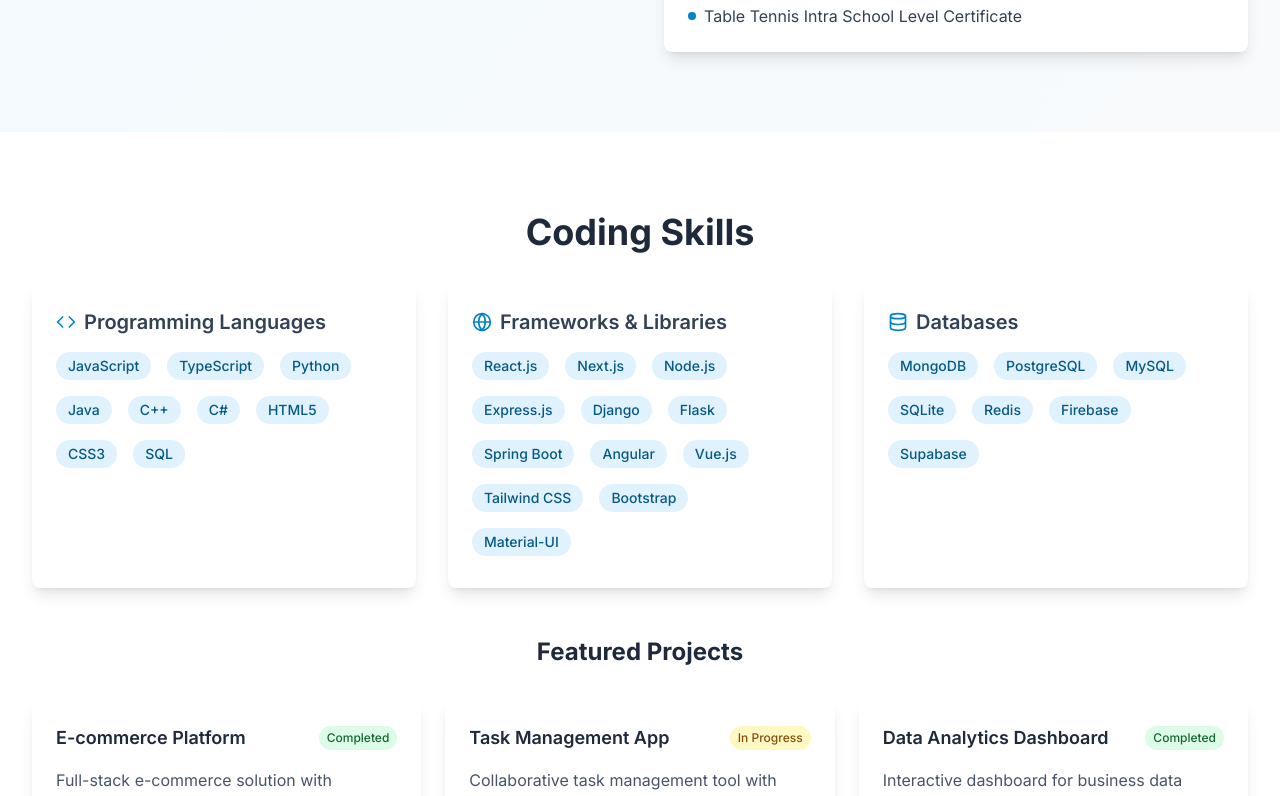
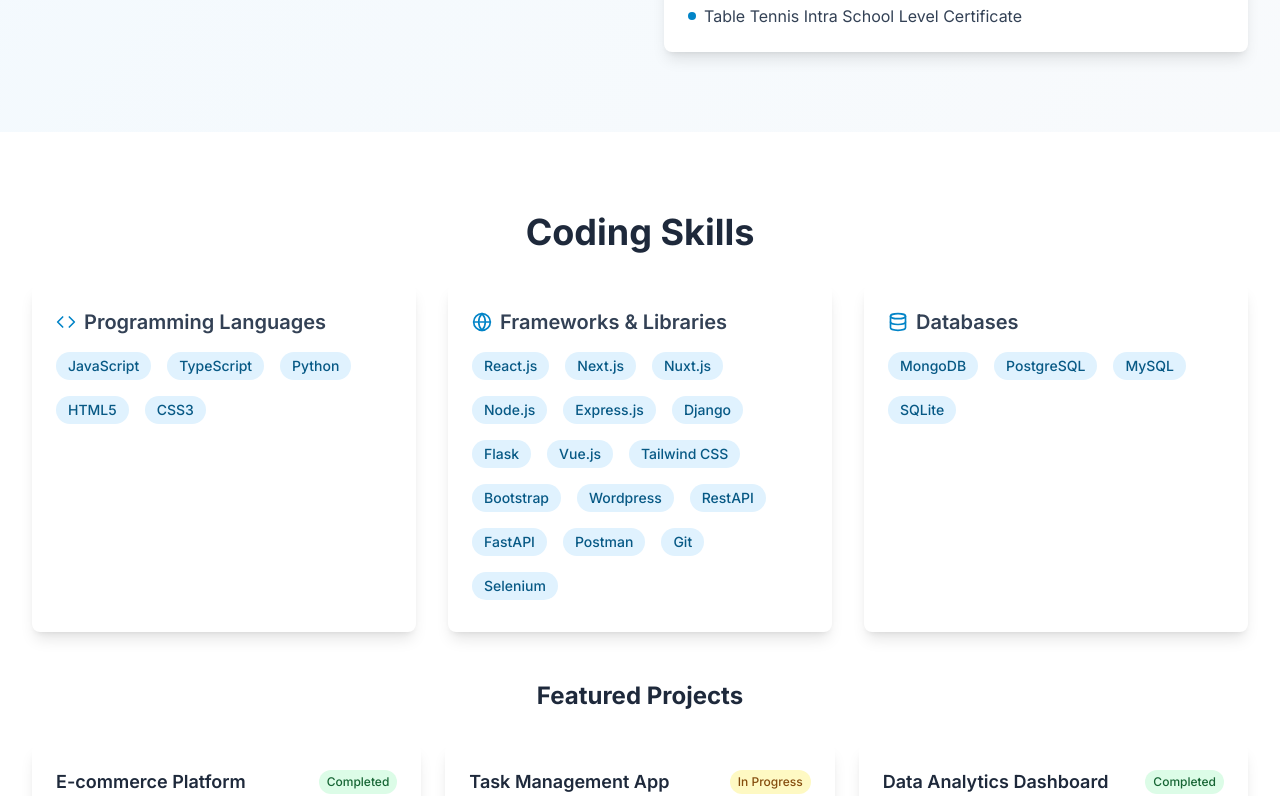
Before and after one commit to grajat510/rajat-portfolio, a Next.js app: page / in a window 1280 px wide. Shown: the part 1435-2231 px from the top of the page. Built offline with nearby package versions, Linux system fonts and the light colour scheme.

Commit message:
Refactor CodingSkills component: removed unused programming languages and updated frameworks list; modified achievements in HeroSection for clarity.

```diff
--- a/components/CodingSkills.tsx
+++ b/components/CodingSkills.tsx
@@ -6,16 +6,15 @@
 
 const CodingSkills = () => {
   const programmingLanguages = [
-    'JavaScript', 'TypeScript', 'Python', 'Java', 'C++', 'C#', 'HTML5', 'CSS3', 'SQL'
+    'JavaScript', 'TypeScript', 'Python', 'HTML5', 'CSS3'
   ]
 
   const frameworks = [
-    'React.js', 'Next.js', 'Node.js', 'Express.js', 'Django', 'Flask', 'Spring Boot',
-    'Angular', 'Vue.js', 'Tailwind CSS', 'Bootstrap', 'Material-UI'
+    'React.js', 'Next.js', 'Nuxt.js', 'Node.js', 'Express.js', 'Django', 'Flask', 'Vue.js', 'Tailwind CSS', 'Bootstrap', 'Wordpress', 'RestAPI', 'FastAPI', 'Postman', 'Git', 'Selenium'
   ]
 
   const databases = [
-    'MongoDB', 'PostgreSQL', 'MySQL', 'SQLite', 'Redis', 'Firebase', 'Supabase'
+    'MongoDB', 'PostgreSQL', 'MySQL', 'SQLite'
   ]
 
   const projects = [
--- a/components/HeroSection.tsx
+++ b/components/HeroSection.tsx
@@ -14,8 +14,8 @@
 
   const achievements = [
     'Freelance Software Developer since Jan 2024',
+    'Proficient in Multiple Programming Languages',
     '6 Years of Mechanical Engineering Experience',
-    'Proficient in Multiple Programming Languages',
     'Expert in CAD and Manufacturing Software',
     'Multilingual: English, Punjabi, Learning Kannada & Japanese'
   ]
```
